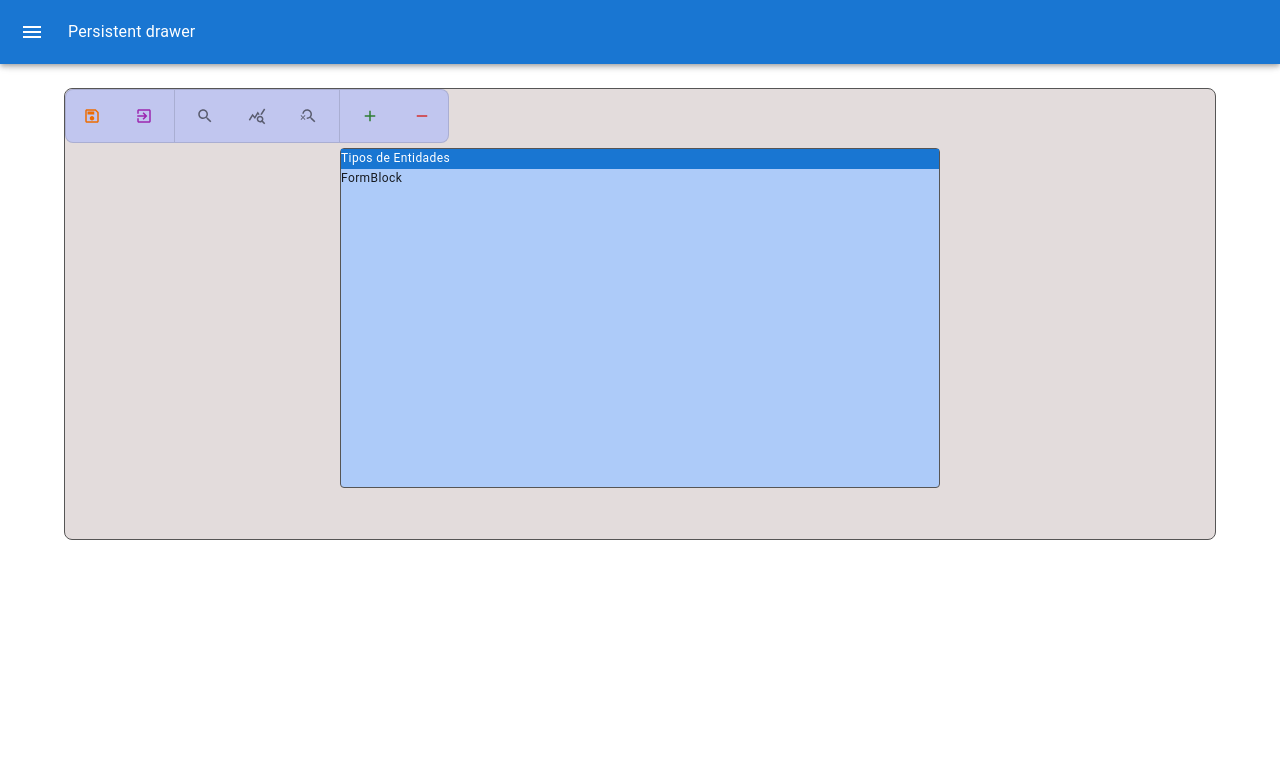
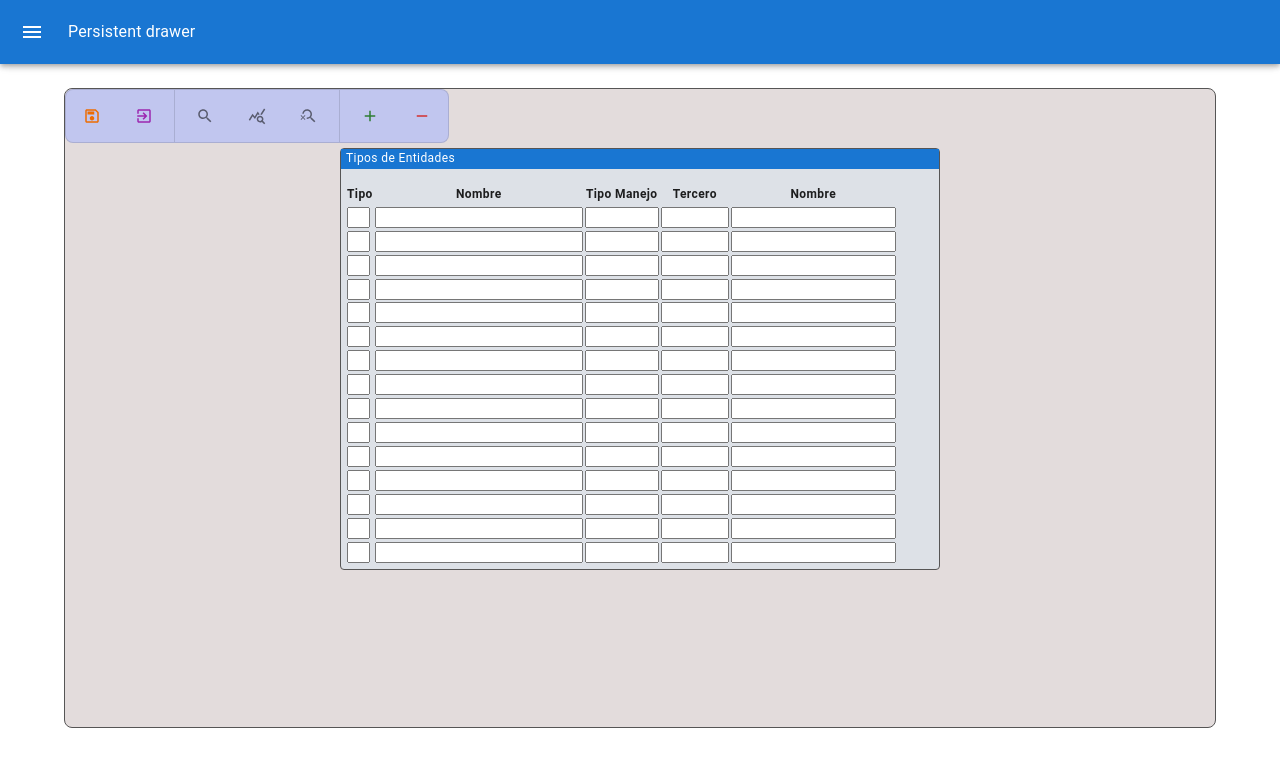
Before and after one commit to wilisaza/test_mui, a React (Create React App) app: page / in a window 1280 px wide. Shown: the top 766 px of the page. Built offline with nearby package versions, Linux system fonts and the light colour scheme.

Commit message:
Se crea despliegue de campos del Form

```diff
--- a/src/components/Form.js
+++ b/src/components/Form.js
@@ -30,11 +30,12 @@ function Form({ formStruct }) {
   return (
     <Container>
       <Box
+        key="mainBox"
         sx={{
           //margin: "0 auto",
-          height: wHeight * factorDisplay + 60 + "px",
+          //height: wHeight * factorDisplay + 60 + "px",
           //width: wWidth * factorDisplay + "px",
-          //height: "100%",
+          height: "80vh",
           backgroundColor: "#e3dcdc",
           border: "1px solid #565555",
           borderRadius: 2,
@@ -51,10 +52,12 @@ function Form({ formStruct }) {
         </Toolbar>
     </AppBar>*/}
         <Box
+          id="toolBox"
           sx={{
             display: "flex",
-            alignItems: "center",
+            //alignItems: "center",
             width: "fit-content",
+
             border: (theme) => `1px solid ${theme.palette.divider}`,
             borderRadius: 2,
             bgcolor: "#c1c6ef",
@@ -106,12 +109,17 @@ function Form({ formStruct }) {
           </Tooltip>
         </Box>
         <Box
+          id="formBox"
           sx={{
             margin: "0 auto",
             marginTop: "5px",
-            height: wHeight * factorSize + 60 + "px",
+            //height: wHeight * factorSize + 60 + "px",
+            height: "auto",
+            //overflow: "auto",
+            //maxHeight: wHeight * factorSize + 60 + "px",
+            minHeight: wHeight * factorSize + 60 + "px",
             width: wWidth * factorSize + "px",
-            backgroundColor: "#adcbf9",
+            backgroundColor: "#dde1e7",
             border: "1px solid #565555",
             borderRadius: 1,
           }}
@@ -128,10 +136,20 @@ function Form({ formStruct }) {
             </Toolbar>
         </AppBar>*/}
           <Typography variant="caption">
-            <Box sx={{ backgroundColor: "#1976d2", color: "#ffffff" }}>
+            <Box
+              id="titleBox"
+              sx={{
+                backgroundColor: "#1976d2",
+                color: "#ffffff",
+                marginBottom: "10px",
+                paddingLeft: "5px",
+              }}
+            >
               {formStruct.Window["-Title"]}
             </Box>
-            <FormBlock />
+            <Box id="blockBox" padding="5px">
+              <FormBlock dataBlock={formStruct.Block} />
+            </Box>
           </Typography>
         </Box>
       </Box>
--- a/src/components/FormBlock.js
+++ b/src/components/FormBlock.js
@@ -1,7 +1,74 @@
 import React from "react";
+import TextField from "@mui/material/TextField";
 
-function FormBlock() {
-  return <div>FormBlock</div>;
+import { keyExists } from "../functions/arrayFunctions";
+
+const numCols = 12;
+
+function FormBlock({ dataBlock }) {
+  //if(dataBlock.isArray()) //Se necesita evaluar si se envía un solo bloque o un array de ellos
+
+  const Rep = () => {
+    let rows = [];
+    for (let i = 0; i < parseInt(dataBlock["-RecordsDisplayCount"]); i++) {
+      rows.push(
+        <tr>
+          {dataBlock &&
+            dataBlock.Item.map((item) =>
+              keyExists(item, "-CanvasName") ? (
+                <td>
+                  <input
+                    key={item["-Name"] + "-" + i}
+                    id={item["-Name"] + "-" + i}
+                    type="text"
+                    style={{
+                      width: parseInt(item["-Width"]),
+                      //height: parseInt(item["-Height"]),
+                    }}
+                  />
+                </td>
+              ) : (
+                <></>
+              )
+            )}
+        </tr>
+      );
+    }
+    return rows;
+  };
+
+  return (
+    <>
+      <table style={{ borderCollapse: "collapse" }}>
+        <tr>
+          {dataBlock &&
+            dataBlock.Item.map((item) =>
+              keyExists(item, "-CanvasName") ? (
+                <th>{item["-Prompt"]}</th>
+              ) : (
+                <></>
+              )
+            )}
+        </tr>
+        <Rep />
+      </table>
+    </>
+  );
 }
 
 export default FormBlock;
+
+/*<TextField
+            size="small"
+            id={item["-Name"]}
+            label={item["-Prompt"]}
+            sx={{
+              width: parseInt(item["-Width"]) + "px",
+              padding: 0,
+              fontSize: "8px",
+              bgcolor: "white",
+              //height: parseInt(item["-Height"]) + "px",
+            }}
+          >
+            {console.log(item["-Width"])}
+          </TextField>*/
--- /dev/null
+++ b/src/functions/arrayFunctions.js
@@ -0,0 +1,22 @@
+export const keyExists = (obj, key) => {
+  if (obj[key] == undefined) {
+    return false
+  } else {
+    return true
+  }
+}
+
+export const valKeys = (obj, key, err) => {
+  let countError = 0
+  for (let i in key) {
+    if (!keyExists(obj, key[i])) {
+      countError++
+      err[countError] = `No ${key[i]}`
+    }
+  }
+  if (!countError) {
+    return true
+  } else {
+    return false
+  }
+}
```
